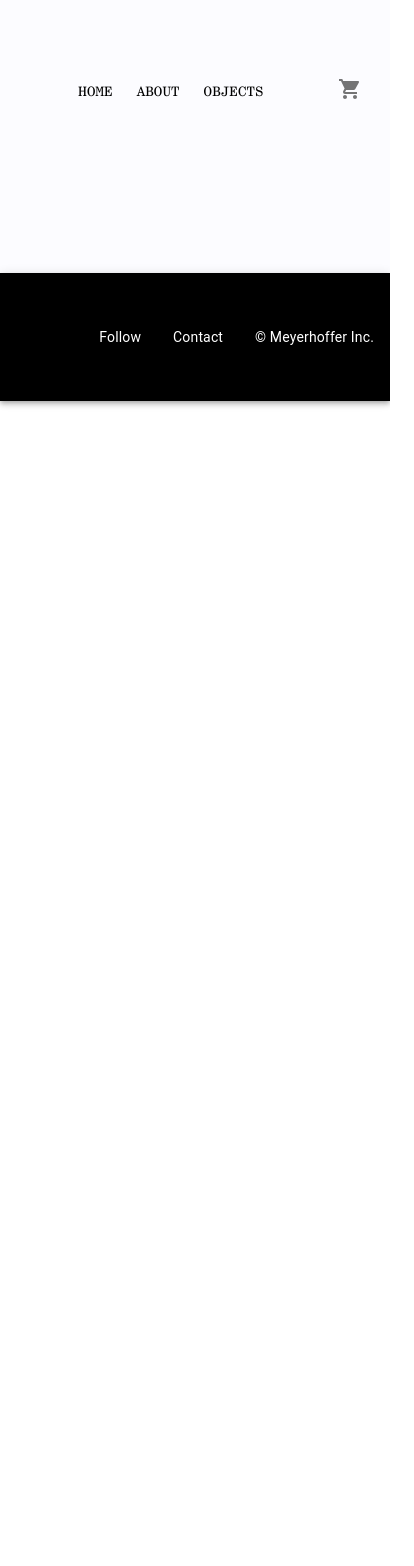
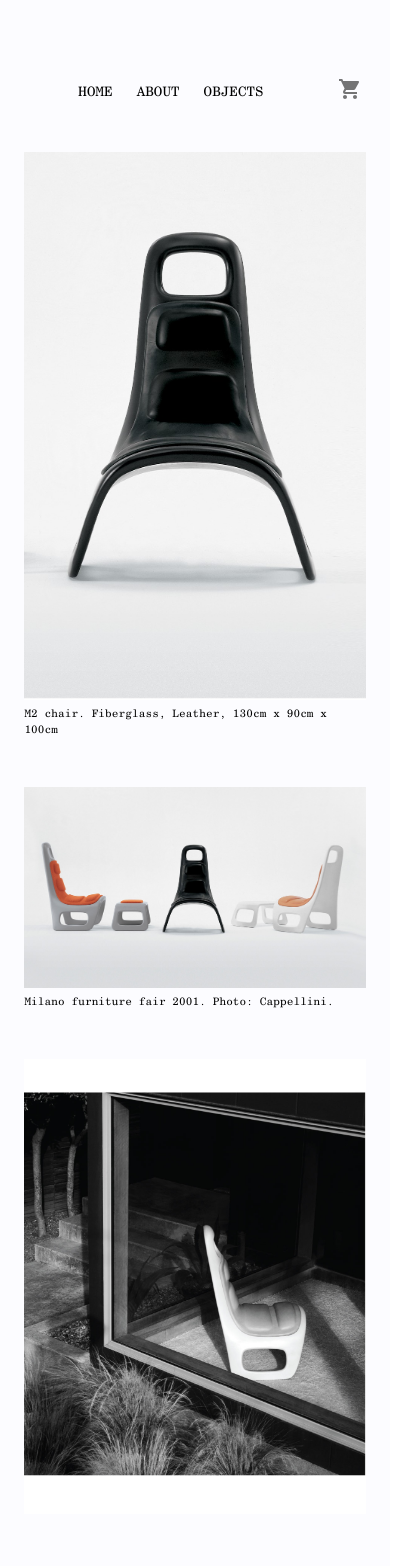
Before and after one commit to Tibebu-ES/react-meyerhoffer, a React (Create React App) app: page /archive-cappellini in a window 390 px wide. Shown: the part 400-1966 px from the top of the page, 414 px wide, since content can reach past the window. Before the commit the page ends 844 px from the top, so only its background shows below. Built offline with nearby package versions, Linux system fonts and the light colour scheme.

Commit message:
LinkCappellini  Component added

```diff
--- a/src/App.js
+++ b/src/App.js
@@ -24,6 +24,7 @@ import {
   LinkPowering,
   LinkNeilpryde,
   LinkDanger,
+  LinkCappellini,
 } from "./components/index";
 import { Route, Switch } from "react-router-dom";
 import Header from "./components/main/Header";
@@ -57,6 +58,7 @@ function App() {
         <Route exact path="/archive-powerring" component={LinkPowering} />
         <Route exact path="/archive-neilpryde" component={LinkNeilpryde} />
         <Route exact path="/archive-danger" component={LinkDanger} />
+        <Route exact path="/archive-cappellini" component={LinkCappellini} />
       </Switch>
       <Footer />
     </div>
--- a/src/components/index.jsx
+++ b/src/components/index.jsx
@@ -22,6 +22,7 @@ import LinkGlass from "./main/object_links/LinkGlass";
 import LinkPowering from "./main/object_links/LinkPowering";
 import LinkNeilpryde from "./main/object_links/LinkNeilpryde";
 import LinkDanger from "./main/object_links/LinkDanger";
+import LinkCappellini from "./main/object_links/LinkCappellini";
 
 export {
   Home,
@@ -48,4 +49,5 @@ export {
   LinkPowering,
   LinkNeilpryde,
   LinkDanger,
+  LinkCappellini,
 };
--- /dev/null
+++ b/src/components/main/object_links/LinkCappellini.jsx
@@ -0,0 +1,125 @@
+import React from "react";
+import { Grid, Typography } from "@material-ui/core";
+import { object_files } from "../../data";
+import { makeStyles } from "@material-ui/core/styles";
+
+const useStyles = makeStyles((theme) => ({
+  root: {
+    padding: "10vw 6.25vw  0 6.25vw",
+  },
+  content: {
+    fontFamily: "Century",
+    fontSize: "13px",
+    [theme.breakpoints.down("sm")]: {
+      fontSize: "11px",
+    },
+  },
+}));
+
+const LinkCappellini = () => {
+  const classes = useStyles();
+  return (
+    <Grid container direction="column" spacing={6} className={classes.root}>
+      <Grid item xs={12} md={6}>
+        <img
+          src={object_files[60]}
+          width="100%"
+          height="100%"
+          alt="meyerhoffer.com"
+        />
+        <Typography className={classes.content}>
+          M2 chair. Fiberglass, Leather, 130cm x 90cm x 100cm
+        </Typography>
+      </Grid>
+      <Grid item xs={12} md={4}>
+        <img
+          src={object_files[61]}
+          width="100%"
+          height="100%"
+          alt="meyerhoffer.com"
+        />
+        <Typography className={classes.content}>
+          Milano furniture fair 2001. Photo: Cappellini.
+        </Typography>
+      </Grid>
+      <Grid item xs={12} md={6}>
+        <img
+          src={object_files[62]}
+          width="100%"
+          height="100%"
+          alt="meyerhoffer.com"
+        />
+      </Grid>
+      <Grid item xs={7} md={4}>
+        <img
+          src={object_files[63]}
+          width="100%"
+          height="100%"
+          alt="meyerhoffer.com"
+        />
+      </Grid>
+      <Grid item xs={7} md={4}>
+        <img
+          src={object_files[64]}
+          width="100%"
+          height="100%"
+          alt="meyerhoffer.com"
+        />
+        <Typography className={classes.content}>
+          Outdoor version in Stracciatella fiberglass by Son of Cobra
+        </Typography>
+      </Grid>
+      <Grid item xs={12} md={9}>
+        <img
+          src={object_files[65]}
+          width="100%"
+          height="100%"
+          alt="meyerhoffer.com"
+        />
+        <Typography className={classes.content}>
+          Prototypes at the studio
+        </Typography>
+      </Grid>
+
+      <Grid item xs={12}>
+        <Typography className={classes.content} paragraph>
+          PROJECT: CAPPELINI CHAIR
+        </Typography>
+
+        <Typography className={classes.content} paragraph>
+          YEAR: 2001
+        </Typography>
+
+        <Typography className={classes.content} paragraph align="justify">
+          INFORMATION: Commissioned by Giulio Cappellini for the 2001 Milano
+          Furniture fair, Thomas was asked to propose a new form of the object
+          we all know. The design of this chair is based on the principle that
+          there is no perfect way to sit for too long. In fact, the best way for
+          us to relax is to change position now and then. With this notion,
+          Thomas set out to design a chair that invites you to sit "any what you
+          like". The design allows the user to either sit in a conventional way
+          or straddle the chair, much like sitting in a saddle. Swinging your
+          legs over the rounded sides, perhaps even use the hole on top of the
+          chair as a handle, similar to the bars on a gymnastic pommel horse.
+          Dressed in soft-sculpted Italian leather, the seating material is
+          modeled on the classic Ferrari's of the '80s, and the structure of the
+          chair is in fiberglass. The chair was introduced at the Milano
+          Furniture Fair in 2001 and was much liked by the audience; however,
+          the orders were never fulfilled as the legendary Italian furniture
+          manufacturer went into bankruptcy that same year. The experience of
+          working together with Giulio and his team of dedicated and generous
+          craftsmen was a fantastic experience for Thomas and will never be
+          forgotten!
+        </Typography>
+
+        <Typography className={classes.content}>
+          CREDITS:
+          <br />
+          Photography: Christoffer Dalkarls, Cappellini & Meyerhoffer.
+        </Typography>
+      </Grid>
+    </Grid>
+  );
+};
+
+export default LinkCappellini;
```
